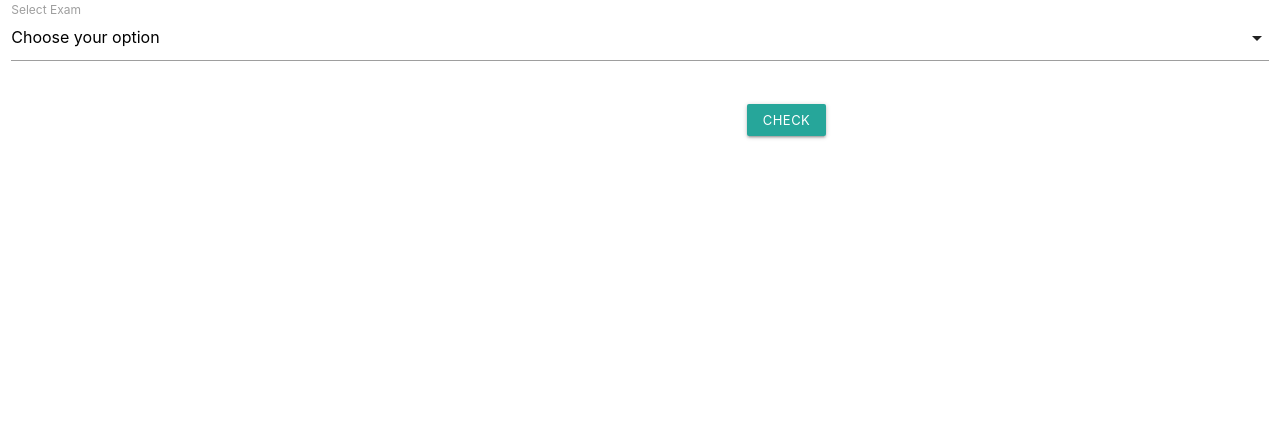
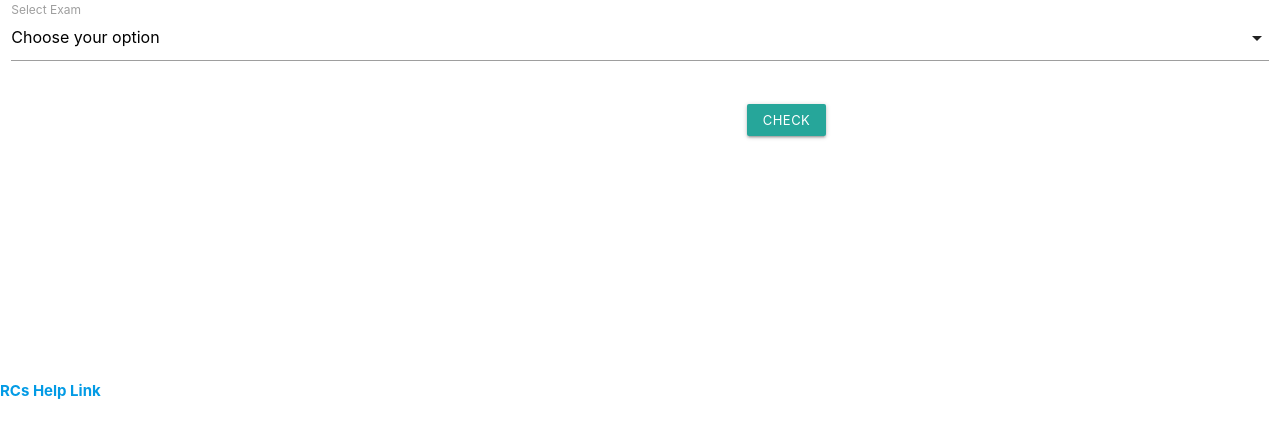
Before and after one commit to rahulssj/CATUI, a plain HTML site: page index.html in a window 1280 px wide. Drawn offline with nearby package versions, Linux system fonts and the light colour scheme.

Commit message:
Add files via upload

```diff
--- a/index.html
+++ b/index.html
@@ -143,6 +143,7 @@ document.getElementById("edate").innerHTML=exam.get(x);;
           </div>
 </div>
 </form>
+<a href="https://www.youtube.com/watch?v=bScsodhMJjc"><b>RCs Help Link</b></a>
       <!--JavaScript at end of body for optimized loading-->
 
     </body>
```
